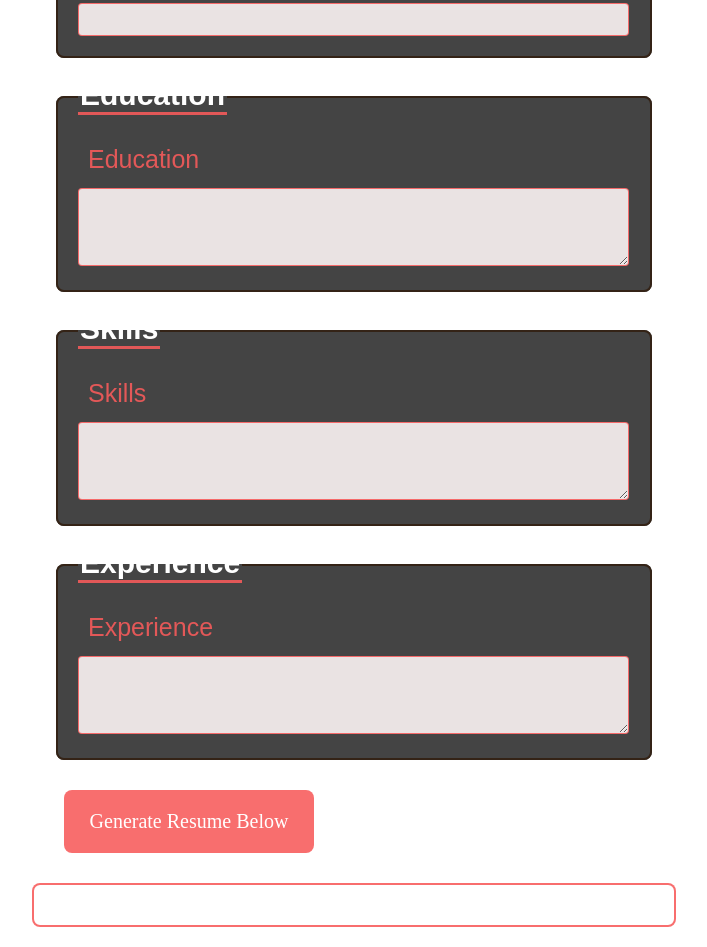
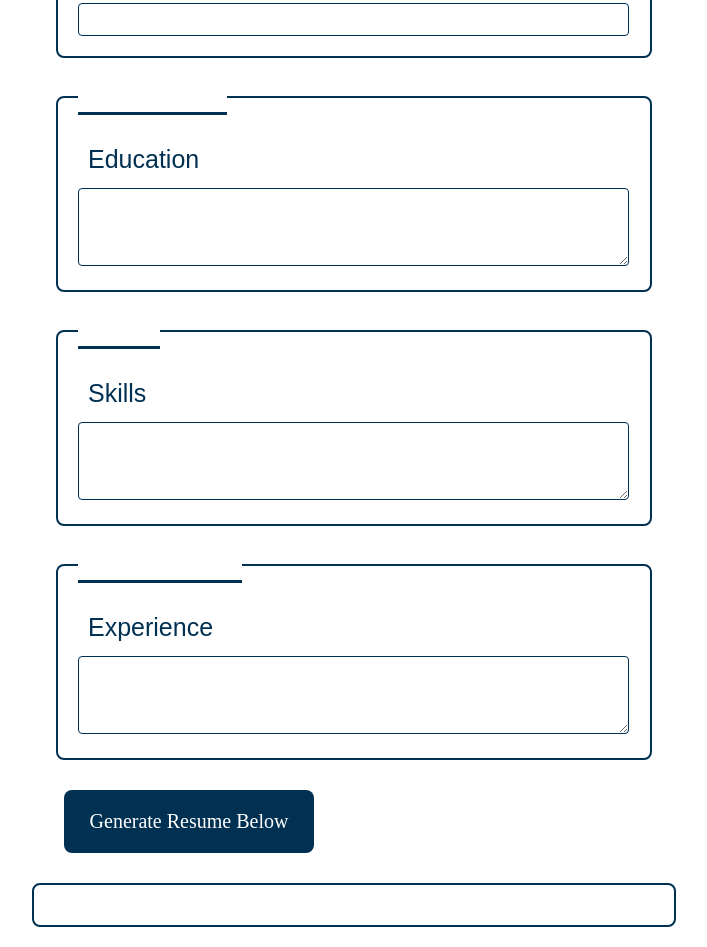
Before and after one commit to naila-ady/Milestone5UniquePath-SimpleDownload, a plain HTML site: page index.html in a window 1280 px wide. Shown: the part 701-1648 px from the top of the page, without its empty margins (286-993 px from the left). Drawn offline with Linux system fonts and the light colour scheme.

Commit message:
Update style.css

```diff
--- a/style.css
+++ b/style.css
@@ -19,30 +19,30 @@ padding: 20px;
 border-top: 6px solid #003152 ;
 }
 fieldset{
-    border:2px solid #342316;
+    border:2px solid #003152;
     border-radius: 8px;
     padding:20px;
     margin-bottom:20px;
-    background-color: #444444;
+    background-color: #ffffff;
 }
 legend{
     font-weight: bold;
     text-align: left;
     color:white;
     font-size: 30px;
-    border-bottom:3px solid#f85b5be1 ;
+    border-bottom:3px solid#003152 ;
 
 }
 label{
     display:block;
     margin:10px;
-    color: #f85b5be1;
+    color: #003152;
     font-size: 25px;
 }
 .profilePicture{
     display: block;
     margin: 0 auto;
-    border:2px solid #f85b5be1;
+    border:2px solid #003152;
     box-shadow: 0 4px  8px rgba(13, 72, 116, 0.5);
     border-radius: 500%;
     width:150px;
@@ -55,14 +55,14 @@ input,textarea{
     width:calc(100% - 1px);
     padding: 8px;
     margin-top: 4px;
-    border: 1px solid #f85b5be1;
+    border: 1px solid #003152;
     border-radius:4px;
     box-sizing: border-box;
-    background-color: #f8f0f0ec
+    background-color: #ffffff
 
 }
 button{
-    background-color:#f85b5be1;
+    background-color:#003152;
     width: 250px;
     padding: 20px;
     margin: 10px;
@@ -81,15 +81,15 @@ button:hover{
 max-width:600px;
 margin:auto;
 padding: 20px;
-border:2px solid #f85b5be1;
+border:2px solid #003152;
 border-radius: 8px;
 background-color:#fff; ;
 box-shadow: 0,4px,8px,rgba(0, 0, 0, 0.5) ;
-color: #342316;
+color: #003152;
 }
 #resumeOutput> h2{
-    color:#f85b5be1;
-    border-bottom:3px solid#f85b5be1;
+    color:#003152;
+    border-bottom:3px solid#003152;
     font-size: 30px;
     width: 120px;
 }
```
